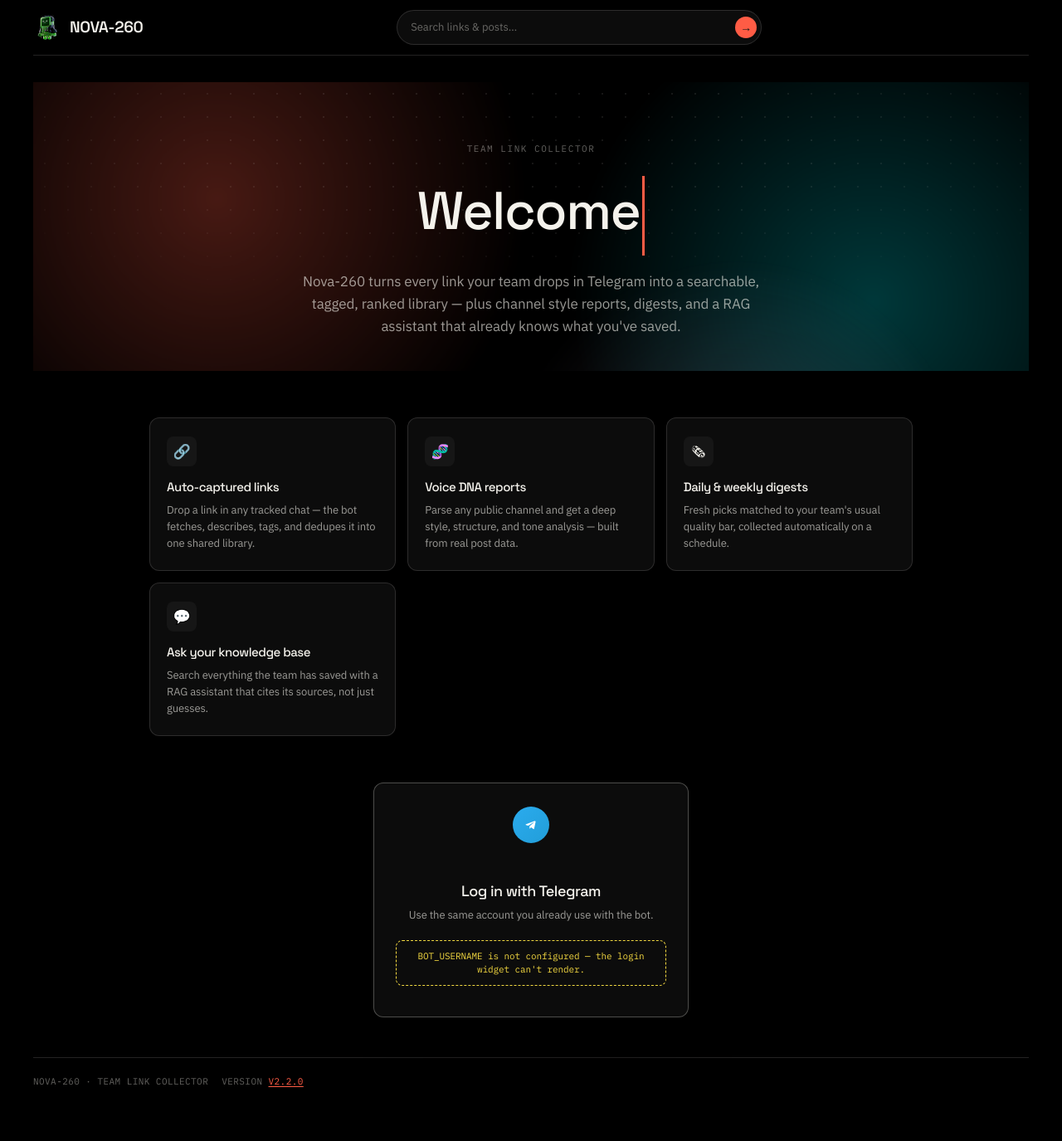
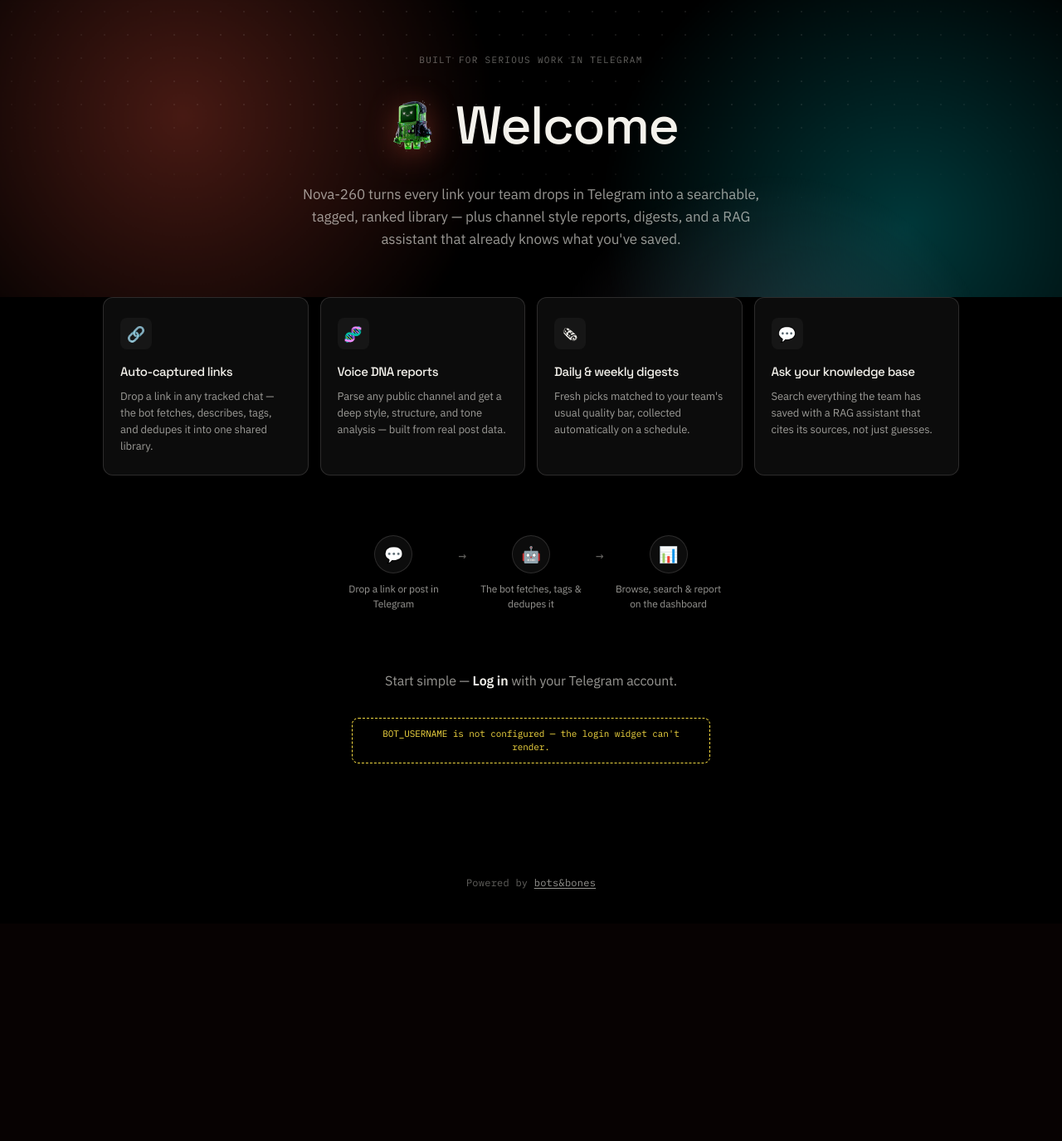
Before and after one commit to bots-n-bones/links-tgbot, a FastAPI app: page /login in a window 1280 px wide. Shown: the whole page at 83% size. After the commit the page ends 1071 px from the top, so only its background shows below. Run offline with FastAPI, Linux system fonts and the light colour scheme; some libraries are stand-ins or nearby versions.

Commit message:
Welcome-страница: отдельный standalone дизайн без чрома сайта
Убрана печатная машинка и наследование base.html (поиск/нав больше не
протекают на /login). Маскот рядом с заголовком, карточки в один ряд
с hover-заливкой цветом, простая схема Telegram → Bot → Dashboard,
упрощённый CTA и футер "Powered by bots&bones" со ссылкой на
bots-n-bones.com вместо старого футера сайта.

Co-Authored-By: Claude Sonnet 5 <noreply@anthropic.com>

```diff
--- a/api/templates/login.html
+++ b/api/templates/login.html
@@ -1,17 +1,60 @@
-{% extends "base.html" %}
-{% block title %}Nova-260 — Welcome{% endblock %}
+<!DOCTYPE html>
+<html lang="en">
+<head>
+  <meta charset="UTF-8">
+  <meta name="viewport" content="width=device-width, initial-scale=1.0">
+  <title>Nova-260 — Welcome</title>
+  <link rel="icon" href="/static/img/nova-260.png">
+  <link rel="preconnect" href="https://fonts.googleapis.com">
+  <link rel="preconnect" href="https://fonts.gstatic.com" crossorigin>
+  <link href="https://fonts.googleapis.com/css2?family=Space+Grotesk:wght@500;600;700&family=IBM+Plex+Sans:wght@400;500;600&family=IBM+Plex+Mono:wght@400;500&display=swap" rel="stylesheet">
+  <style>
+    :root {
+      color-scheme: dark;
+      --bg: #000000;
+      --bg-elevated: #0c0c0c;
+      --bg-elevated-hover: #151515;
+      --ghost: rgba(244, 242, 236, 0.04);
+      --text: #f4f2ec;
+      --text-muted: rgba(244, 242, 236, 0.62);
+      --text-faint: rgba(244, 242, 236, 0.4);
+      --border: rgba(244, 242, 236, 0.14);
+      --border-strong: rgba(244, 242, 236, 0.28);
+      --ink: #191917;
+      --accent: #ff5c45;
+      --accent-active: #e04a35;
+      --cyan: #00c9cf;
+      --yellow: #f4d941;
+      --green: #49f7a5;
+      --lilac: #c8c2e8;
+      --peach: #f8957b;
+      --font-display: "Space Grotesk", Arial, sans-serif;
+      --font-body: "IBM Plex Sans", Inter, Arial, sans-serif;
+      --font-mono: "IBM Plex Mono", "Space Mono", monospace;
+      --radius-sm: 4px;
+      --radius-md: 8px;
+      --radius-lg: 12px;
+      --radius-pill: 999px;
+    }
+    * { box-sizing: border-box; }
+    html, body { margin: 0; padding: 0; }
+    body {
+      background: var(--bg);
+      color: var(--text);
+      font-family: var(--font-body);
+      font-size: 15px;
+      line-height: 1.5;
+      letter-spacing: -0.1px;
+      overflow-x: hidden;
+    }
+    a { color: inherit; }
+    h1, h2, h3 { font-family: var(--font-display); font-weight: 500; letter-spacing: -0.5px; margin: 0; }
 
-{% block extra_head %}
-<style>
-  /* --- Animated aurora background, scoped to the hero section only ---
-     Soft edges come from the radial-gradient itself (transparent at 70%),
-     not a blur filter — filter:blur() on huge elements is very expensive to
-     repaint every frame. Positioned absolute inside .hero-stage (scrolls
-     away with the page) rather than fixed to the viewport — full-page fixed
-     backgrounds are a common source of cross-browser repaint quirks. */
+    /* --- Aurora background, scoped to the hero stage only --- */
     .hero-stage {
       position: relative;
       overflow: hidden;
+      padding: 64px 24px 0;
     }
     .aurora {
       position: absolute;
@@ -25,8 +68,6 @@
       height: 60vmax;
       border-radius: 50%;
       opacity: 0.28;
-    will-change: transform;
-    transform: translateZ(0);
     }
     .aurora-blob-1 {
       top: -20vmax;
@@ -65,8 +106,7 @@
       position: absolute;
       inset: 0;
       pointer-events: none;
-    background-image:
-      radial-gradient(circle, rgba(244, 242, 236, 0.09) 1px, transparent 1px);
+      background-image: radial-gradient(circle, rgba(244, 242, 236, 0.09) 1px, transparent 1px);
       background-size: 28px 28px;
       -webkit-mask-image: radial-gradient(ellipse 70% 60% at 50% 20%, #000 40%, transparent 100%);
               mask-image: radial-gradient(ellipse 70% 60% at 50% 20%, #000 40%, transparent 100%);
@@ -78,143 +118,195 @@
     /* --- Hero --- */
     .hero {
       position: relative;
-    max-width: 720px;
+      max-width: 760px;
       margin: 0 auto;
-    padding: 9vh 0 40px;
+      padding-bottom: 56px;
       text-align: center;
+      opacity: 0;
+      animation: hero-in 700ms ease forwards;
+    }
+    @keyframes hero-in {
+      from { opacity: 0; transform: translateY(10px); }
+      to   { opacity: 1; transform: translateY(0); }
     }
     .hero-eyebrow {
       font-family: var(--font-mono);
       font-size: 11px;
-    letter-spacing: 0.14em;
+      letter-spacing: 0.12em;
       text-transform: uppercase;
       color: var(--text-faint);
-    margin-bottom: 18px;
+      margin-bottom: 22px;
+    }
+    .brand-row {
+      display: flex;
+      align-items: center;
+      justify-content: center;
+      gap: 18px;
+      margin-bottom: 22px;
+    }
+    .brand-mascot {
+      width: 68px;
+      height: 68px;
+      object-fit: contain;
+      flex-shrink: 0;
+      filter: drop-shadow(0 6px 18px rgba(255, 92, 69, 0.35));
     }
     .hero h1 {
       font-size: clamp(40px, 7vw, 64px);
       letter-spacing: -1.5px;
-    margin-bottom: 18px;
-    min-height: 1.15em;
-  }
-  .typewriter-cursor {
-    display: inline-block;
-    width: 3px;
-    margin-left: 3px;
-    background: var(--accent);
-    animation: cursor-blink 900ms step-end infinite;
-    vertical-align: -0.1em;
-  }
-  @keyframes cursor-blink {
-    0%, 50% { opacity: 1; }
-    50.01%, 100% { opacity: 0; }
     }
     .hero p.hero-sub {
       font-size: 17px;
       color: var(--text-muted);
       line-height: 1.6;
       max-width: 560px;
-    margin: 0 auto;
-    opacity: 0;
-    transform: translateY(8px);
-  }
-  .hero p.hero-sub.visible {
-    animation: fade-up 600ms ease forwards;
-  }
-  @keyframes fade-up {
-    to { opacity: 1; transform: translateY(0); }
+      margin: 22px auto 0;
     }
 
     /* --- Feature cards --- */
     .feature-grid {
       display: grid;
-    grid-template-columns: repeat(auto-fit, minmax(220px, 1fr));
+      grid-template-columns: repeat(4, 1fr);
       gap: 14px;
-    max-width: 920px;
-    margin: 56px auto 0;
+      max-width: 1080px;
+      margin: 0 auto;
+      padding: 0 24px;
     }
     .feature-card {
+      --card-color: var(--accent);
+      position: relative;
       background: var(--bg-elevated);
       border: 1px solid var(--border);
       border-radius: var(--radius-lg);
-    padding: 22px 20px;
+      padding: 24px 20px;
       text-align: left;
       opacity: 0;
       transform: translateY(14px);
       animation: fade-up 560ms ease forwards;
       animation-delay: var(--delay, 0ms);
-    transition: border-color 160ms ease, background 160ms ease;
+      transition: background 200ms ease, border-color 200ms ease, transform 200ms ease;
+      cursor: default;
+    }
+    @keyframes fade-up {
+      to { opacity: 1; transform: translateY(0); }
     }
     .feature-card:hover {
-    border-color: var(--border-strong);
-    background: var(--bg-elevated-hover);
+      background: var(--card-color);
+      border-color: var(--card-color);
+      transform: translateY(-3px);
     }
     .feature-icon {
       display: inline-flex;
       align-items: center;
       justify-content: center;
-    width: 36px;
-    height: 36px;
+      width: 38px;
+      height: 38px;
       border-radius: var(--radius-md);
       background: var(--ghost);
-    font-size: 17px;
-    margin-bottom: 14px;
+      font-size: 18px;
+      margin-bottom: 16px;
+      transition: background 200ms ease;
     }
+    .feature-card:hover .feature-icon { background: rgba(25, 25, 23, 0.18); }
     .feature-card h3 {
       font-size: 15px;
-    margin-bottom: 6px;
+      margin-bottom: 8px;
+      transition: color 200ms ease;
     }
     .feature-card p {
       font-size: 13px;
       color: var(--text-muted);
       line-height: 1.55;
       margin: 0;
+      transition: color 200ms ease;
+    }
+    .feature-card:hover h3,
+    .feature-card:hover p {
+      color: var(--ink);
     }
 
-  /* --- CTA card --- */
-  .cta-wrap {
+    /* --- How it works --- */
+    .flow {
       display: flex;
+      align-items: flex-start;
       justify-content: center;
-    margin: 56px auto 0;
+      gap: 8px;
+      max-width: 640px;
+      margin: 72px auto 0;
+      padding: 0 24px;
+      opacity: 0;
+      animation: fade-up 560ms ease forwards;
+      animation-delay: 420ms;
     }
-  .cta-card {
-    width: min(380px, 100%);
+    .flow-step {
+      display: flex;
+      flex-direction: column;
+      align-items: center;
+      gap: 10px;
+      text-align: center;
+      width: 140px;
+    }
+    .flow-icon {
+      width: 46px;
+      height: 46px;
+      border-radius: 50%;
       background: var(--bg-elevated);
-    border: 1px solid var(--border-strong);
-    border-radius: var(--radius-lg);
-    padding: 28px 26px 26px;
+      border: 1px solid var(--border);
+      display: flex;
+      align-items: center;
+      justify-content: center;
+      font-size: 19px;
+    }
+    .flow-label {
+      font-size: 12px;
+      color: var(--text-muted);
+      line-height: 1.45;
+    }
+    .flow-arrow {
+      font-family: var(--font-mono);
+      color: var(--text-faint);
+      font-size: 16px;
+      padding-top: 12px;
+    }
+
+    /* --- CTA --- */
+    .cta {
+      max-width: 480px;
+      margin: 72px auto 0;
+      padding: 0 24px 96px;
       text-align: center;
       opacity: 0;
-    transform: translateY(14px);
       animation: fade-up 560ms ease forwards;
-    animation-delay: 480ms;
-    box-shadow: 0 24px 60px rgba(0, 0, 0, 0.45);
+      animation-delay: 520ms;
     }
-  .cta-icon {
-    display: inline-flex;
-    align-items: center;
-    justify-content: center;
-    width: 44px;
-    height: 44px;
-    border-radius: 50%;
-    background: linear-gradient(135deg, #2aabee, #229ed9);
-    margin-bottom: 16px;
+    .cta-line {
+      font-size: 16px;
+      color: var(--text-muted);
+      margin: 0 0 22px;
     }
-  .cta-card h2 {
-    font-size: 18px;
-    margin-bottom: 6px;
-  }
-  .cta-card .cta-sub {
-    font-size: 13px;
-    color: var(--text-muted);
-    margin: 0 0 20px;
-    line-height: 1.5;
-  }
+    .cta-line strong { color: var(--text); font-weight: 600; }
     .telegram-widget-wrap {
       display: flex;
       justify-content: center;
       min-height: 40px;
     }
+    .btn-telegram {
+      display: inline-flex;
+      align-items: center;
+      gap: 8px;
+      font-family: var(--font-body);
+      font-size: 14px;
+      font-weight: 600;
+      padding: 11px 24px;
+      border-radius: var(--radius-pill);
+      background: var(--accent);
+      color: var(--ink);
+      border: 1px solid var(--accent);
+      text-decoration: none;
+      cursor: pointer;
+      transition: background 120ms ease, border-color 120ms ease;
+    }
+    .btn-telegram:hover { background: var(--accent-active); border-color: var(--accent-active); }
     .cta-fallback {
       font-family: var(--font-mono);
       font-size: 11px;
@@ -223,11 +315,37 @@
       border-radius: var(--radius-md);
       padding: 10px 14px;
       line-height: 1.5;
+      display: inline-block;
+    }
+
+    /* --- Footer --- */
+    .welcome-footer {
+      text-align: center;
+      padding: 28px 24px 40px;
+      font-family: var(--font-mono);
+      font-size: 12px;
+      color: var(--text-faint);
+      letter-spacing: 0.02em;
+    }
+    .welcome-footer a {
+      color: var(--text-muted);
+      text-decoration: underline;
+      text-underline-offset: 2px;
+    }
+    .welcome-footer a:hover { color: var(--accent); }
+
+    @media (max-width: 860px) {
+      .feature-grid { grid-template-columns: repeat(2, 1fr); }
+    }
+    @media (max-width: 560px) {
+      .feature-grid { grid-template-columns: 1fr; }
+      .brand-mascot { width: 52px; height: 52px; }
+      .flow { flex-wrap: wrap; }
+      .flow-arrow { display: none; }
     }
   </style>
-{% endblock %}
-
-{% block content %}
+</head>
+<body>
   <div class="hero-stage">
     <div class="aurora" aria-hidden="true">
       <div class="aurora-blob aurora-blob-1"></div>
@@ -237,9 +355,12 @@
     <div class="aurora-grid" aria-hidden="true"></div>
 
     <section class="hero">
-    <div class="hero-eyebrow">Team link collector</div>
-    <h1><span id="typewriter"></span><span class="typewriter-cursor">&nbsp;</span></h1>
-    <p class="hero-sub" id="hero-sub">
+      <div class="hero-eyebrow">Built for serious work in Telegram</div>
+      <div class="brand-row">
+        <img class="brand-mascot" src="/static/img/nova-260.png" alt="Nova-260 mascot">
+        <h1>Welcome</h1>
+      </div>
+      <p class="hero-sub">
         Nova-260 turns every link your team drops in Telegram into a searchable,
         tagged, ranked library — plus channel style reports, digests, and a
         RAG assistant that already knows what you've saved.
@@ -248,37 +369,47 @@
   </div>
 
   <div class="feature-grid">
-  <div class="feature-card" style="--delay: 80ms">
+    <div class="feature-card" style="--card-color: var(--accent); --delay: 80ms">
       <div class="feature-icon">🔗</div>
       <h3>Auto-captured links</h3>
       <p>Drop a link in any tracked chat — the bot fetches, describes, tags, and dedupes it into one shared library.</p>
     </div>
-  <div class="feature-card" style="--delay: 160ms">
+    <div class="feature-card" style="--card-color: var(--cyan); --delay: 160ms">
       <div class="feature-icon">🧬</div>
       <h3>Voice DNA reports</h3>
       <p>Parse any public channel and get a deep style, structure, and tone analysis — built from real post data.</p>
     </div>
-  <div class="feature-card" style="--delay: 240ms">
+    <div class="feature-card" style="--card-color: var(--green); --delay: 240ms">
       <div class="feature-icon">🗞</div>
       <h3>Daily &amp; weekly digests</h3>
       <p>Fresh picks matched to your team's usual quality bar, collected automatically on a schedule.</p>
     </div>
-  <div class="feature-card" style="--delay: 320ms">
+    <div class="feature-card" style="--card-color: var(--lilac); --delay: 320ms">
       <div class="feature-icon">💬</div>
       <h3>Ask your knowledge base</h3>
       <p>Search everything the team has saved with a RAG assistant that cites its sources, not just guesses.</p>
     </div>
   </div>
 
-<div class="cta-wrap">
-  <div class="cta-card">
-    <div class="cta-icon" aria-hidden="true">
-      <svg width="22" height="22" viewBox="0 0 240 240" fill="none" xmlns="http://www.w3.org/2000/svg">
-        <path d="M170.6 67.9 55.3 112.7c-7.9 3.2-7.8 7.6-1.4 9.5l29.6 9.2 68.6-43.3c3.2-2 6.2-.9 3.8 1.3l-55.6 50.2h-.1l2 30.9c2.9 0 4.2-1.3 5.8-2.9l14-13.6 29 21.4c5.3 2.9 9.1 1.4 10.5-5l19-89.5c2-7.8-3-11.3-9-8.5Z" fill="#fff"/>
-      </svg>
+  <div class="flow" aria-hidden="true">
+    <div class="flow-step">
+      <div class="flow-icon">💬</div>
+      <div class="flow-label">Drop a link or post in Telegram</div>
     </div>
-    <h2>Log in with Telegram</h2>
-    <p class="cta-sub">Use the same account you already use with the bot.</p>
+    <div class="flow-arrow">→</div>
+    <div class="flow-step">
+      <div class="flow-icon">🤖</div>
+      <div class="flow-label">The bot fetches, tags &amp; dedupes it</div>
+    </div>
+    <div class="flow-arrow">→</div>
+    <div class="flow-step">
+      <div class="flow-icon">📊</div>
+      <div class="flow-label">Browse, search &amp; report on the dashboard</div>
+    </div>
+  </div>
+
+  <div class="cta">
+    <p class="cta-line">Start simple — <strong>Log in</strong> with your Telegram account.</p>
     {% if bot_username %}
       <div class="telegram-widget-wrap">
         <script
@@ -295,32 +426,9 @@
       <p class="cta-fallback">BOT_USERNAME is not configured — the login widget can't render.</p>
     {% endif %}
   </div>
-</div>
 
-<script>
-  (function () {
-    var text = "Welcome";
-    var el = document.getElementById("typewriter");
-    var sub = document.getElementById("hero-sub");
-    var reduceMotion = window.matchMedia("(prefers-reduced-motion: reduce)").matches;
-
-    if (reduceMotion) {
-      el.textContent = text;
-      sub.classList.add("visible");
-      return;
-    }
-
-    var i = 0;
-    function tick() {
-      if (i <= text.length) {
-        el.textContent = text.slice(0, i);
-        i++;
-        setTimeout(tick, 70);
-      } else {
-        sub.classList.add("visible");
-      }
-    }
-    tick();
-  })();
-</script>
-{% endblock %}
+  <footer class="welcome-footer">
+    Powered by <a href="https://bots-n-bones.com/" target="_blank" rel="noopener noreferrer">bots&amp;bones</a>
+  </footer>
+</body>
+</html>
```
Lines whose indentation alone changed are shown as unchanged.
